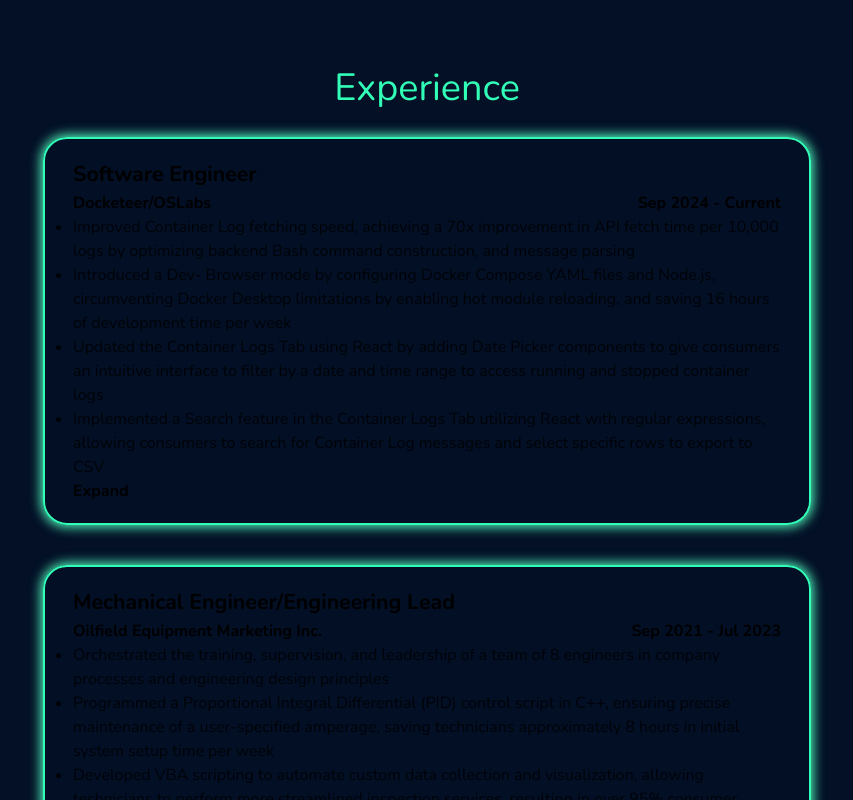
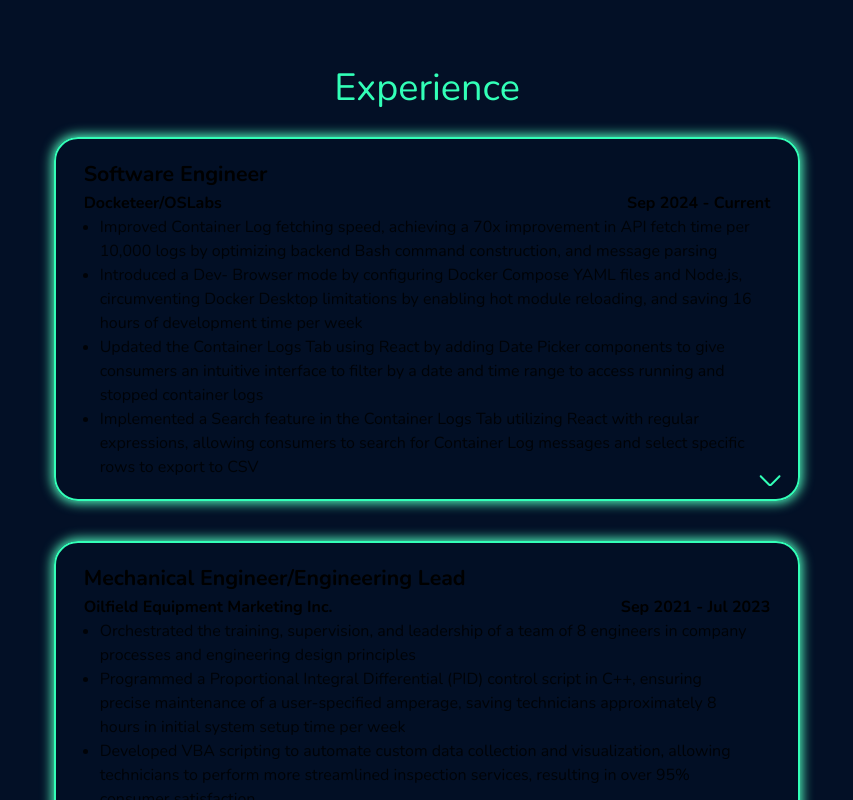
Before and after one commit to Cris-Morales/Cris-Morales-Portfolio-Website, a Next.js app: page / in a window 1280 px wide. Shown: the part 1780-2580 px from the top of the page, without its empty margins (213-1066 px from the left). Built offline with nearby package versions, Linux system fonts and the light colour scheme.

Commit message:
added carret svg that flips with framer instead of expand. it also glows when activated.

```diff
--- a/app/ui/experience/Experience.tsx
+++ b/app/ui/experience/Experience.tsx
@@ -4,7 +4,7 @@
 export default function Experience() {
 
     return (
-        <section id='experience' className="max-h-fit min-h-screen flex flex-col items-center md:scroll-m-20 mb-20 mt-10">
+        <section id='experience' className="max-h-fit min-h-screen flex flex-col items-center md:scroll-m-20 mb-20 mt-10 w-screen">
             <h3 className='text-primary text-3xl'>
                 Experience
             </h3>
--- a/app/ui/experience/ExperienceCard.tsx
+++ b/app/ui/experience/ExperienceCard.tsx
@@ -2,6 +2,7 @@
 import { experienceData } from "@/app/lib/types"
 import { useState } from "react"
 import { AnimatePresence, motion, Variants } from 'framer-motion'
+import Image from "next/image"
 
 const itemVariants: Variants = {
     open: {
@@ -9,14 +10,14 @@
         y: 0,
         transition: { type: "spring", stiffness: 300, damping: 24 }
     },
-    closed: { opacity: 0, y: 20 }
+    closed: { opacity: 0, y: -20 }
 };
 
 export default function ExperienceCard({ data, index }: { data: experienceData, index: number }) {
     const [isExpanded, setExpanded] = useState<boolean>(false);
 
     return (
-        <article className="text-white-text border-2 border-primary rounded-3xl px-7 py-5 m-5 bg-background bg-opacity-35 boxGlow w-11/12 xl:w-3/5">
+        <article className="flex flex-col text-white-text border-2 border-primary rounded-3xl px-7 py-5 m-5 bg-background bg-opacity-35 boxGlow w-11/12 xl:w-7/12">
             <h4 className=" text-xl font-bold">
                 {data.title}
             </h4>
@@ -26,7 +27,7 @@
                 </h4>
                 <h4 className="">{data.timerange}</h4>
             </div>
-            <ul className="list-disc text-base text-light-text opacity-80">
+            <ul className="list-disc text-base text-light-text opacity-80 mx-4">
                 {data.bullets.map((bullet: string) => {
                     return (
                         <li key={bullet}>
@@ -44,13 +45,13 @@
                             initial='closed'
                             animate='open'
                             exit='closed'
-                            className="list-disc text-base text-light-text opacity-80"
+                            className="list-disc text-base text-light-text opacity-80 mx-4"
                             variants={{
                                 open: { height: "auto" },
-                                closed: { height: 0, transition: { delay: 0.15 } },
+                                closed: { height: 0, transition: { delay: 0.1 } },
                             }}
                             transition={{
-                                delayChildren: 0.15,
+                                delayChildren: 0.1,
                                 staggerChildren: 0.05
                             }}
                         >
@@ -68,7 +69,35 @@
                     }
                 </AnimatePresence>
             }
-            {data.expandedBullets && <button className=" font-bold" onClick={() => setExpanded(!isExpanded)}>Expand</button>}
+            {data.expandedBullets &&
+                <motion.button
+                    className="self-end -mb-4 -mt-4 -mr-4 rounded-full"
+                    animate={isExpanded ? "open" : "closed"}
+                    whileTap={{ scale: 0.85 }} onClick={() => setExpanded(!isExpanded)}>
+                    <motion.div
+                        variants={{
+                            open: {
+                                rotate: -180, filter: [
+                                    `drop-shadow(0 0 0.5rem #52FFC2)`,
+                                    `drop-shadow(0 0 1rem #52FFC2)
+                                    drop-shadow(0 0 0.5rem #52FFC2)`,
+                                    `drop-shadow(0 0 1.5rem #52FFC2)
+                                    drop-shadow(0 0 1rem #52FFC2)
+                                    drop-shadow(0 0 0.5rem #52FFC2)`]
+                            },
+                            closed: { rotate: 0, filter: '' }
+                        }}
+                        transition={{ duration: 0.2 }}
+                        style={{ originY: 0.55 }}
+                    >
+                        <Image
+                            src={'/caret-down.svg'}
+                            alt='Expand'
+                            width={32}
+                            height={32}
+                        />
+                    </motion.div>
+                </motion.button>}
         </article>
     )
 }
```
Also changed, not shown: public/caret-down.svg (added).
